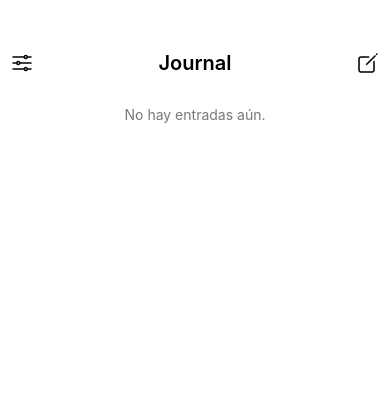
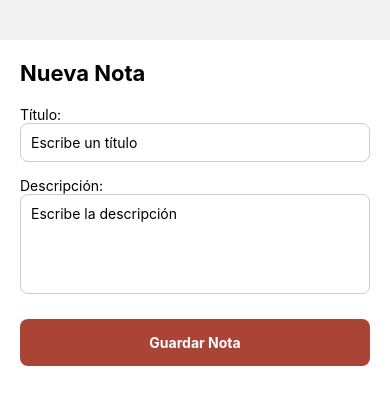
Before and after one commit to zemuuv/FloatNote, a React Native app in the folder FloatNote/: screen /AddNote in a window 390 px wide. Shown: the top 404 px of the page. Built offline with nearby package versions, Linux system fonts and the light colour scheme.

Commit message:
pantalla lista
se realizo requerimiento de la lista de tareas

```diff
--- a/FloatNote/App.js
+++ b/FloatNote/App.js
@@ -1,20 +1,24 @@
-import React from "react";
+import { createNativeStackNavigator } from "@react-navigation/native-stack";
 import { NavigationContainer } from "@react-navigation/native";
-import { createStackNavigator } from "@react-navigation/stack";
-import JournalScreen from "./Screens/JournalScreen";
-import AddEntryScreen from "./Screens/AddEntryScreen";
+import NotesListScreen from "./Screens/NoteListScreen";
+import AddNoteScreen from "./Screens/AddNoteScreen";
 
-const Stack = createStackNavigator();
+const Stack = createNativeStackNavigator();
 
 export default function App() {
   return (
     <NavigationContainer>
-      <Stack.Navigator
-        initialRouteName="JournalMain"
-        screenOptions={{ headerShown: false }}
-      >
-        <Stack.Screen name="JournalMain" component={JournalScreen} />
-        <Stack.Screen name="AddEntry" component={AddEntryScreen} />
+      <Stack.Navigator initialRouteName="NotesList">
+        <Stack.Screen
+          name="NotesList"
+          component={NotesListScreen}
+          options={{ headerShown: false }}
+        />
+        <Stack.Screen
+          name="AddNote"
+          component={AddNoteScreen}
+          options={{ headerShown: false }}
+        />
       </Stack.Navigator>
     </NavigationContainer>
   );
--- /dev/null
+++ b/FloatNote/Screens/AddNoteScreen.js
@@ -0,0 +1,44 @@
+import React, { useState } from "react";
+import { View, Text, TextInput, TouchableOpacity } from "react-native";
+import { styles } from "../Styles";
+
+export default function AddNoteScreen({ navigation }) {
+  const [title, setTitle] = useState("");
+  const [description, setDescription] = useState("");
+
+  const handleSave = () => {
+    if (!title || !description) {
+      alert("Completa todos los campos");
+      return;
+    }
+    const newNote = { title, description };
+    navigation.navigate("NotesList", { newNote });
+  };
+
+  return (
+    <View style={styles.addEntryContainer}>
+      <Text style={styles.addEntryTitle}>Nueva Nota</Text>
+
+      <Text>Título:</Text>
+      <TextInput
+        style={styles.input}
+        placeholder="Escribe un título"
+        value={title}
+        onChangeText={setTitle}
+      />
+
+      <Text>Descripción:</Text>
+      <TextInput
+        style={styles.contentInput}
+        placeholder="Escribe la descripción"
+        multiline
+        value={description}
+        onChangeText={setDescription}
+      />
+
+      <TouchableOpacity style={styles.saveButton} onPress={handleSave}>
+        <Text style={styles.saveButtonText}>Guardar Nota</Text>
+      </TouchableOpacity>
+    </View>
+  );
+}
--- /dev/null
+++ b/FloatNote/Screens/NoteListScreen.js
@@ -0,0 +1,49 @@
+import React, { useState, useEffect } from "react";
+import { View, Text, FlatList, TouchableOpacity } from "react-native";
+import { Ionicons } from "@expo/vector-icons";
+import { styles } from "../Styles";
+
+export default function NotesListScreen({ navigation }) {
+  const [notes, setNotes] = useState([]);
+
+  // Recibir la nueva nota desde AddNoteScreen
+  useEffect(() => {
+    const unsubscribe = navigation.addListener("focus", () => {
+      const route = navigation.getState().routes.find((r) => r.params?.newNote);
+      if (route?.params?.newNote) {
+        setNotes((prev) => [...prev, route.params.newNote]);
+        route.params.newNote = null; // limpiar después de usar
+      }
+    });
+    return unsubscribe;
+  }, [navigation]);
+
+  const renderItem = ({ item }) => (
+    <View style={styles.noteItem}>
+      <View style={styles.noteDot} />
+      <Text style={styles.noteTitle}>{item.title}</Text>
+    </View>
+  );
+
+  return (
+    <View style={styles.listContainer}>
+      {/* HEADER */}
+      <View style={styles.header}>
+        <Text style={styles.headerTitle}>To-Do List</Text>
+        <TouchableOpacity onPress={() => navigation.navigate("AddNote")}>
+          <Ionicons name="create-outline" size={24} color="black" />
+        </TouchableOpacity>
+      </View>
+
+      {notes.length === 0 ? (
+        <Text style={styles.noEntriesText}>No hay notas aún.</Text>
+      ) : (
+        <FlatList
+          data={notes}
+          renderItem={renderItem}
+          keyExtractor={(item, index) => index.toString()}
+        />
+      )}
+    </View>
+  );
+}
--- a/FloatNote/Styles.js
+++ b/FloatNote/Styles.js
@@ -2,12 +2,169 @@
 import { StyleSheet } from "react-native";
 
 export const styles = StyleSheet.create({
-  // 📄 Estilos de AddEntryScreen
+  // 🧩 --- ESTILOS GENERALES ---
+  container: {
+    flex: 1,
+    backgroundColor: "#fff",
+    padding: 20,
+  },
+  input: {
+    borderWidth: 1,
+    borderColor: "#ccc",
+    borderRadius: 8,
+    padding: 10,
+    marginBottom: 15,
+  },
+  textArea: {
+    height: 100,
+    textAlignVertical: "top",
+  },
+  buttonPrimary: {
+    backgroundColor: "#A94437",
+    padding: 15,
+    borderRadius: 8,
+  },
+  buttonText: {
+    color: "#fff",
+    textAlign: "center",
+    fontWeight: "bold",
+  },
+  noEntriesText: {
+    textAlign: "center",
+    color: "#777",
+    marginTop: 20,
+  },
+
+  // 📘 --- JOURNAL SCREEN ---
+  journalContainer: {
+    flex: 1,
+    backgroundColor: "#fff",
+    paddingHorizontal: 10,
+  },
+  journalHeader: {
+    flexDirection: "row",
+    justifyContent: "space-between",
+    alignItems: "center",
+    marginTop: 50,
+    marginBottom: 10,
+  },
+  journalHeaderTitle: {
+    fontSize: 20,
+    fontWeight: "600",
+  },
+  entryCard: {
+    backgroundColor: "#A94437",
+    borderRadius: 12,
+    width: "47%",
+    height: 150,
+    margin: 5,
+    justifyContent: "flex-end",
+    padding: 10,
+  },
+  entryCardDate: {
+    color: "#fff",
+    fontWeight: "bold",
+  },
+  entryCardTitle: {
+    fontSize: 18,
+    color: "#fff",
+  },
+
+  // 🗒️ --- ADD ENTRY SCREEN (para diario) ---
   addEntryContainer: {
     flex: 1,
     backgroundColor: "#fff",
     padding: 20,
     marginTop: 50,
+  },
+  addEntryTitle: {
+    fontSize: 22,
+    fontWeight: "bold",
+    marginBottom: 20,
+  },
+  contentInput: {
+    borderWidth: 1,
+    borderColor: "#ccc",
+    borderRadius: 8,
+    padding: 10,
+    height: 100,
+    marginBottom: 25,
+  },
+
+  // 🧾 --- MODAL (usado por journal y notas) ---
+  modalBackground: {
+    flex: 1,
+    justifyContent: "center",
+    alignItems: "center",
+    backgroundColor: "rgba(0,0,0,0.5)",
+  },
+  modalContainer: {
+    width: "80%",
+    backgroundColor: "#fff",
+    padding: 20,
+    borderRadius: 15,
+    elevation: 5,
+  },
+  modalTitle: {
+    fontSize: 20,
+    fontWeight: "bold",
+    color: "#4b1e1e",
+    marginBottom: 10,
+  },
+  modalText: {
+    fontSize: 16,
+    marginBottom: 20,
+    color: "#333",
+  },
+
+  // 🧠 --- NOTE LIST SCREEN ---
+  taskItem: {
+    backgroundColor: "#f5e6e0",
+    padding: 15,
+    marginVertical: 8,
+    borderRadius: 12,
+  },
+  taskTitle: {
+    fontSize: 18,
+    color: "#4b1e1e",
+  },
+  addButton: {
+    position: "absolute",
+    right: 20,
+    bottom: 20,
+    backgroundColor: "#a0522d",
+    width: 60,
+    height: 60,
+    borderRadius: 30,
+    justifyContent: "center",
+    alignItems: "center",
+  },
+  addButtonText: {
+    color: "#fff",
+    fontSize: 28,
+  },
+   // General
+  listContainer: {
+    flex: 1,
+    backgroundColor: "#fff",
+    padding: 20,
+    marginTop: 40,
+  },
+  header: {
+    flexDirection: "row",
+    justifyContent: "space-between",
+    alignItems: "center",
+    marginBottom: 20,
+  },
+  headerTitle: {
+    fontSize: 20,
+    fontWeight: "600",
+  },
+   addEntryContainer: {
+    flex: 1,
+    backgroundColor: "#fff",
+    padding: 20,
+    marginTop: 40,
   },
   addEntryTitle: {
     fontSize: 22,
@@ -39,79 +196,22 @@ export const styles = StyleSheet.create({
     textAlign: "center",
     fontWeight: "bold",
   },
-
-  // 📘 Estilos de JournalScreen
-  journalContainer: {
-    flex: 1,
-    backgroundColor: "#fff",
-    paddingHorizontal: 10,
+   noteItem: {
+    flexDirection: "row",
+    alignItems: "center",
+    paddingVertical: 12,
+    borderBottomWidth: 1,
+    borderBottomColor: "#eee",
   },
-  journalHeader: {
-    flexDirection: "row",
-    justifyContent: "space-between",
-    alignItems: "center",
-    marginTop: 50,
-    marginBottom: 10,
+  noteDot: {
+    width: 12,
+    height: 12,
+    borderRadius: 6,
+    backgroundColor: "#A94437",
+    marginRight: 12,
   },
-  journalHeaderTitle: {
-    fontSize: 20,
-    fontWeight: "600",
-  },
-  entryCard: {
-    backgroundColor: "#A94437",
-    borderRadius: 12,
-    width: "47%",
-    height: 150,
-    margin: 5,
-    justifyContent: "flex-end",
-    padding: 10,
-  },
-  entryCardDate: {
-    color: "#fff",
-    fontWeight: "bold",
-  },
-  entryCardTitle: {
-    fontSize: 18,
-  },
-  noEntriesText: {
-    textAlign: "center",
-    marginTop: 20,
-    color: "#777",
-  },
-  modalContainer: {
-    flex: 1,
-    justifyContent: "center",
-    alignItems: "center",
-    backgroundColor: "rgba(0,0,0,0.5)",
-  },
-  modalContent: {
-    backgroundColor: "#fff",
-    padding: 20,
-    borderRadius: 12,
-    width: "80%",
-    elevation: 5,
-  },
-  modalTitle: {
-    fontSize: 20,
-    fontWeight: "bold",
-    marginBottom: 10,
-  },
-  modalDate: {
-    color: "#888",
-    marginBottom: 10,
-  },
-  modalText: {
+  noteTitle: {
     fontSize: 16,
-    marginBottom: 20,
-  },
-  modalClose: {
-    alignSelf: "center",
-    backgroundColor: "#A94437",
-    padding: 10,
-    borderRadius: 8,
-  },
-  modalCloseText: {
-    color: "#fff",
-    fontWeight: "bold",
+    color: "#333",
   },
 });
```
